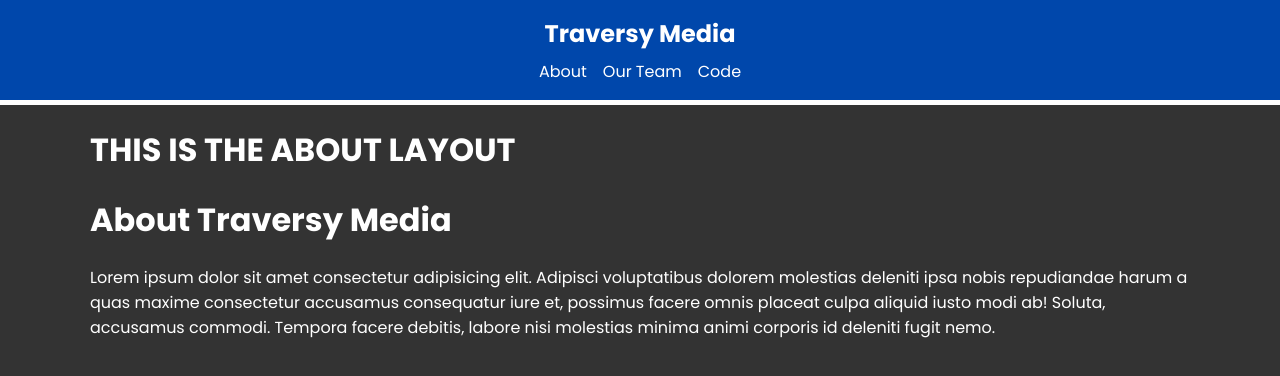
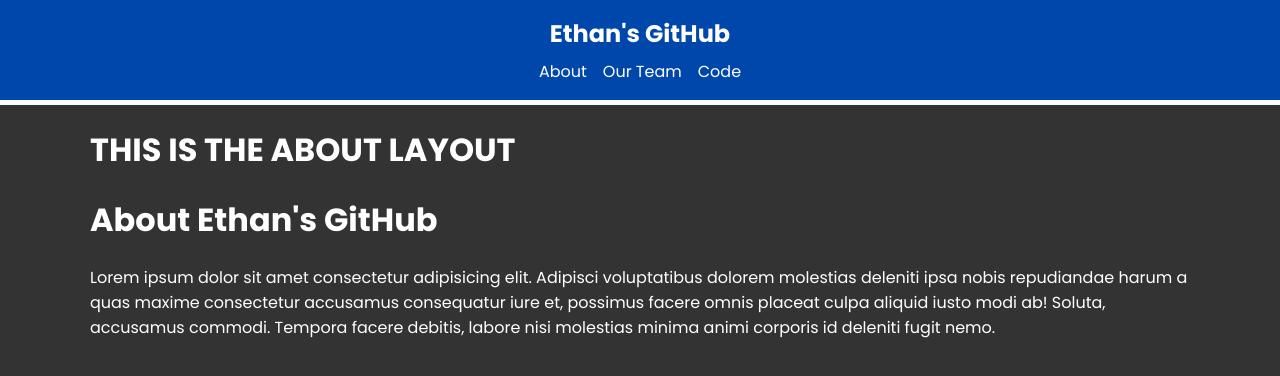
Before and after one commit to ethansalonga/ethans-github, a Next.js app: page /about in a window 1280 px wide. Shown: the top 376 px of the page. Built offline with nearby package versions, Linux system fonts and the light colour scheme.

Commit message:
update information

```diff
--- a/app/about/page.jsx
+++ b/app/about/page.jsx
@@ -1,11 +1,11 @@
 export const metadata = {
-  title: "About Traversy Media",
+  title: "About Ethan's GitHub",
 }
 
 const AboutPage = () => {
   return (
     <div>
-      <h1>About Traversy Media</h1>
+      <h1>About Ethan's GitHub</h1>
       <p>
         Lorem ipsum dolor sit amet consectetur adipisicing elit. Adipisci
         voluptatibus dolorem molestias deleniti ipsa nobis repudiandae harum a
--- a/app/components/Header.jsx
+++ b/app/components/Header.jsx
@@ -5,7 +5,7 @@
     <header className="header">
       <div className="container">
         <div className="logo">
-          <Link href="/">Traversy Media</Link>
+          <Link href="/">Ethan's GitHub</Link>
         </div>
         <div className="links">
           <Link href="about">About</Link>
--- a/app/layout.jsx
+++ b/app/layout.jsx
@@ -8,10 +8,10 @@
 })
 
 export const metadata = {
-  title: "Traversy Media",
-  description: "Web developmnet tutorials and courses",
+  title: "Ethan's GitHub",
+  description: "I'm just a web developer",
   keywords:
-    "web development, web design, javascript, react, node, angular, vue, html, css",
+    "ethan salonga, ethan, salonga, github, web development, web design, javascript, typescript, react, html, css, tailwind, gatsby, next",
 }
 
 export default function RootLayout({ children }) {
--- a/app/page.jsx
+++ b/app/page.jsx
@@ -3,7 +3,7 @@
 const HomePage = () => {
   return (
     <div>
-      <h1>Welcome To Traversy Media</h1>
+      <h1>Welcome to Ethan's GitHub</h1>
       <ul>
         <li>
           <Link href="/">Home</Link>
--- a/package.json
+++ b/package.json
@@ -1,5 +1,5 @@
 {
-  "name": "next-13-crash",
+  "name": "ethans-github",
   "version": "0.1.0",
   "private": true,
   "scripts": {
```
